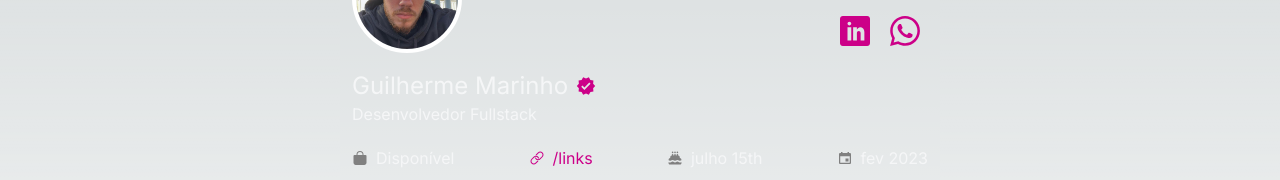
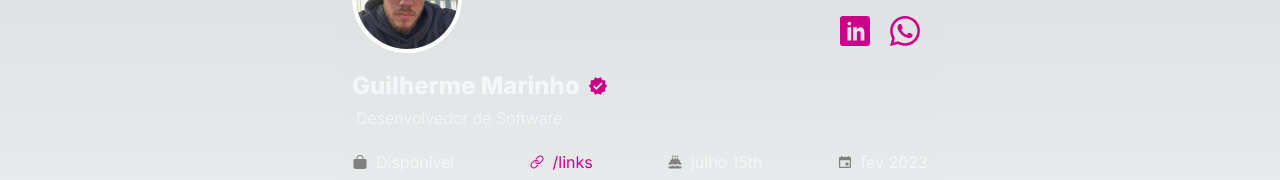
Before and after one commit to guido-marinho/new-portifolio, a Next.js app in the folder new-portifolio/: page / in a window 1280 px wide. Shown: the part 168-348 px from the top of the page. Built offline with nearby package versions, Linux system fonts and the light colour scheme.

Commit message:
feat: update header component styles and content

```diff
--- a/new-portifolio/app/components/Header.tsx
+++ b/new-portifolio/app/components/Header.tsx
@@ -64,10 +64,10 @@ export default function Header() {
 
         <section className="flex-col mx-3">
           <div className="flex justify-start gap-2 items-center mt-1">
-            <h1 className=' text-xl'>Guilherme Marinho</h1>
+            <h1 className=' text-2xl font-extrabold'>Guilherme Marinho</h1>
             <MdVerified color={pink} size={20}/>
           </div>
-          <p>Desenvolvedor Fullstack</p>
+          <p className='font-light m-1'>Desenvolvedor de Software</p>
         </section>
 
         <section className="flex justify-between mt-5 mx-3">
```
